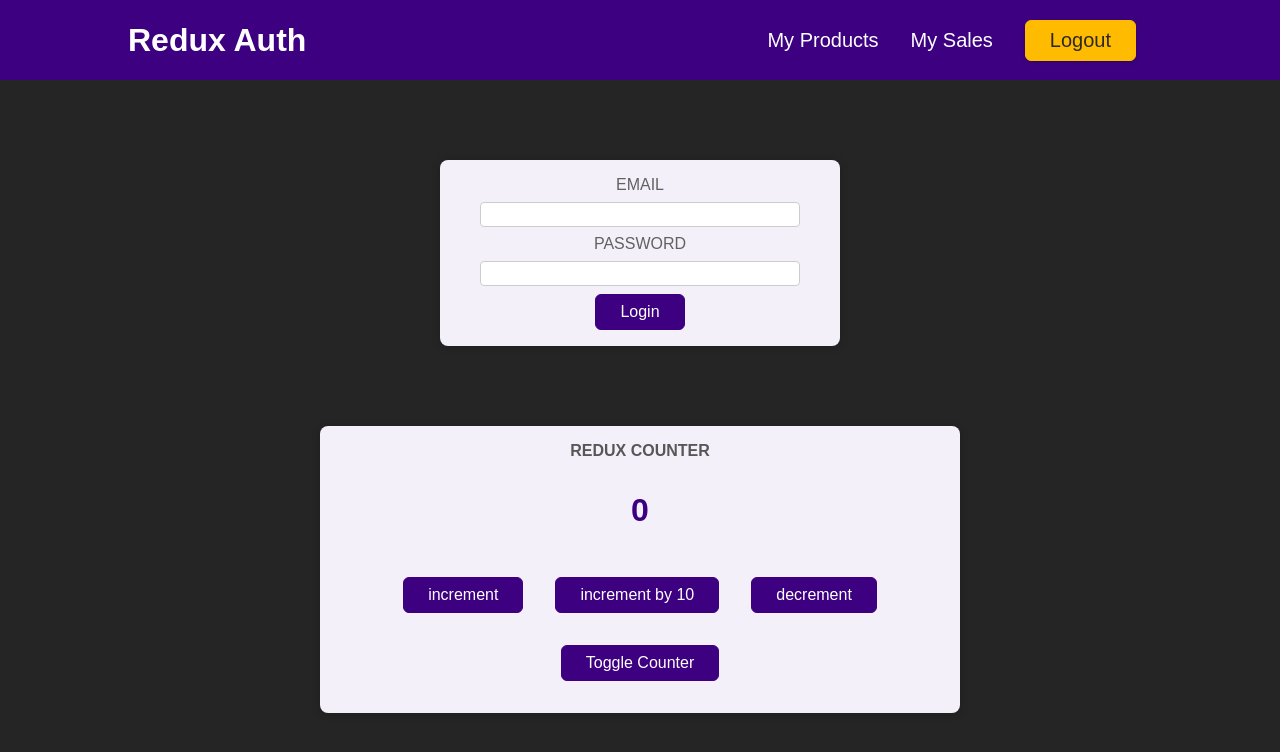
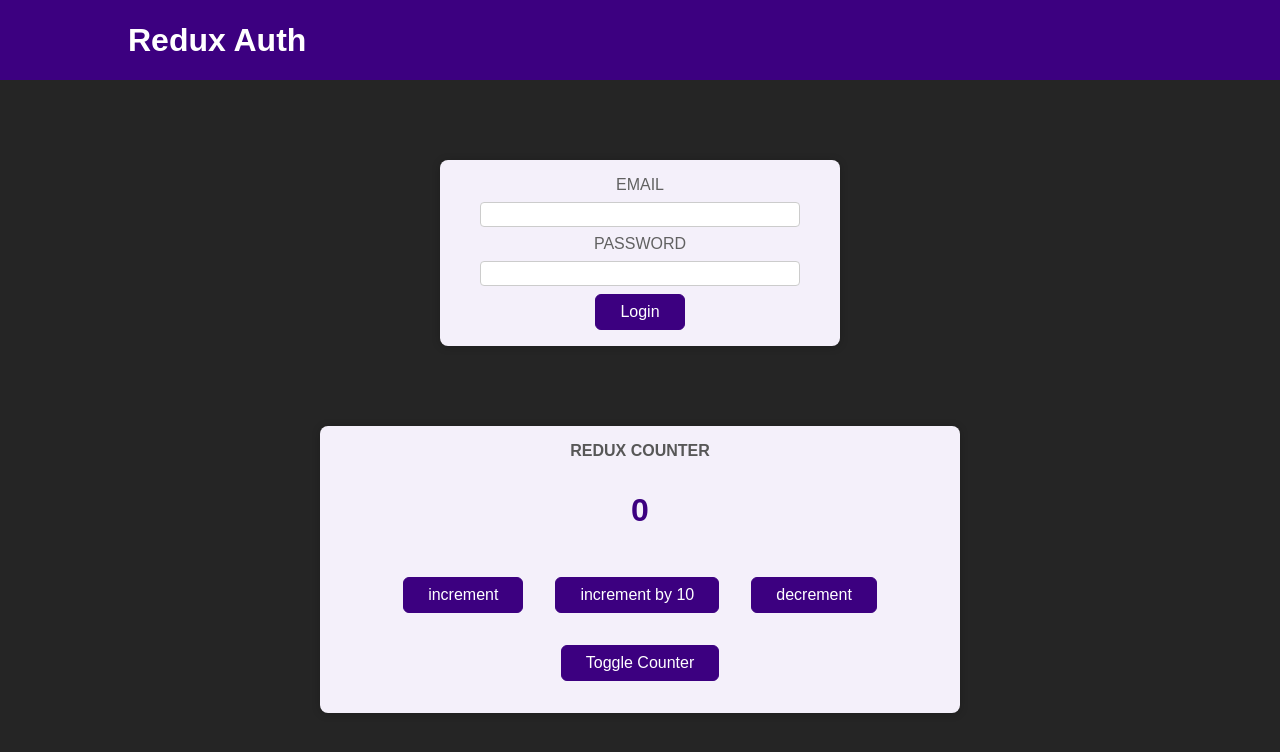
Before and after one commit to Suxrob9966/react-redux-app, a React (Create React App) app: page / in a window 1280 px wide. Shown: the top 752 px of the page. Built offline with nearby package versions, Linux system fonts and the light colour scheme.

Commit message:
reading & dispatching from a new slice

```diff
--- a/src/App.js
+++ b/src/App.js
@@ -1,13 +1,18 @@
 import { Fragment } from 'react';
+import { useSelector } from 'react-redux';
 import Counter from './components/Counter';
 import Header from './components/Header';
 import Auth from './components/Auth';
+import UserProfile from './components/UserProfile';
 
 function App() {
+  const isAuth = useSelector((state) => state.auth.isAuthenticated);
+
   return (
     <Fragment>
       <Header />
-      <Auth />
+      {!isAuth && <Auth />}
+      {isAuth && <UserProfile />}
       <Counter />
     </Fragment>
   );
--- a/src/components/Auth.js
+++ b/src/components/Auth.js
@@ -1,17 +1,26 @@
+import { useDispatch } from 'react-redux';
+import { authActions } from '../store/index';
 import classes from './Auth.module.css';
 
 const Auth = () => {
+  const dispatch = useDispatch();
+
+  const loginHandler = (event) => {
+    event.preventDefault();
+    dispatch(authActions.login());
+  };
+
   return (
     <main className={classes.auth}>
       <section>
-        <form>
+        <form onSubmit={loginHandler}>
           <div className={classes.control}>
-            <label htmlFor='email'>Email</label>
-            <input type='email' id='email' />
+            <label htmlFor="email">Email</label>
+            <input type="email" id="email" />
           </div>
           <div className={classes.control}>
-            <label htmlFor='password'>Password</label>
-            <input type='password' id='password' />
+            <label htmlFor="password">Password</label>
+            <input type="password" id="password" />
           </div>
           <button>Login</button>
         </form>
--- a/src/components/Header.js
+++ b/src/components/Header.js
@@ -1,22 +1,34 @@
+import { useSelector, useDispatch } from 'react-redux';
+import { authActions } from '../store/index';
 import classes from './Header.module.css';
 
 const Header = () => {
+  const dispatch = useDispatch();
+  const isAuth = useSelector((state) => state.auth.isAuthenticated);
+
+  const logoutHandler = (event) => {
+    event.preventDefault();
+    dispatch(authActions.logout());
+  };
+
   return (
     <header className={classes.header}>
       <h1>Redux Auth</h1>
+      {isAuth && (
         <nav>
           <ul>
             <li>
-            <a href='/'>My Products</a>
+              <a href="/">My Products</a>
             </li>
             <li>
-            <a href='/'>My Sales</a>
+              <a href="/">My Sales</a>
             </li>
             <li>
-            <button>Logout</button>
+              <button onClick={logoutHandler}>Logout</button>
             </li>
           </ul>
         </nav>
+      )}
     </header>
   );
 };
```
Lines whose indentation alone changed are shown as unchanged.
